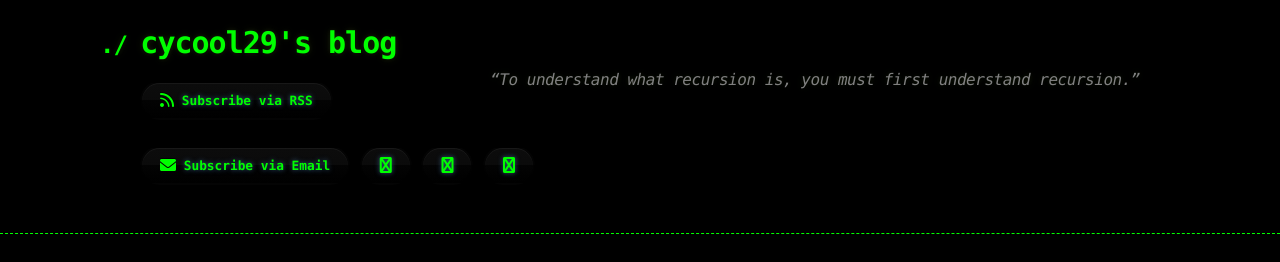
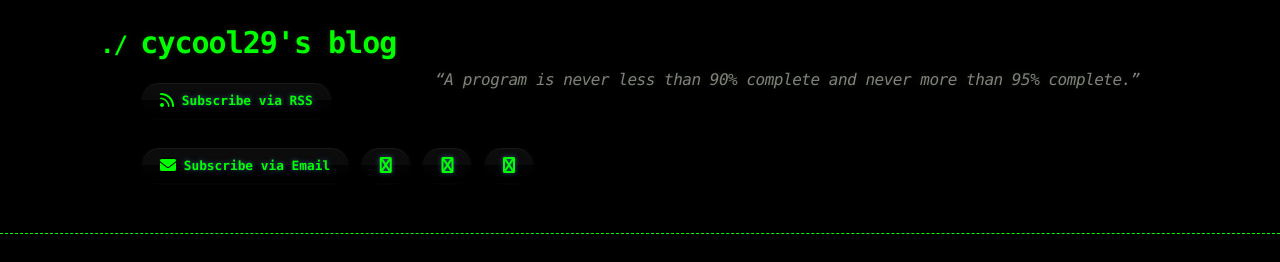
Before and after one commit to cycool29/cycool29.github.io, a Jekyll site: the page built from index.md, in a window 1280 px wide and 900 px high. Shown: the top 262 px of the window. Built offline with Jekyll 4.4.1, drawn with Linux system fonts in a browser that asks for light colours; a style sheet for code colours, icons or effects is not loaded.

Commit message:
Update quotes

```diff
--- a/_config.yml
+++ b/_config.yml
@@ -1,5 +1,5 @@
 title: cycool29's blog
-description: "“To understand what recursion is, you must first understand recursion.” "
+description: "“A program is never less than 90% complete and never more than 95% complete.” "
 author: cycool29
 url: https://cycool29.github.io
 timezone: UTC
```
